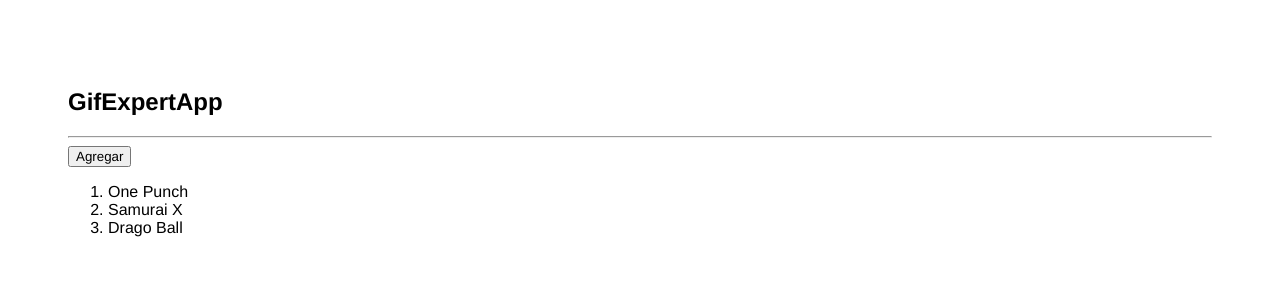
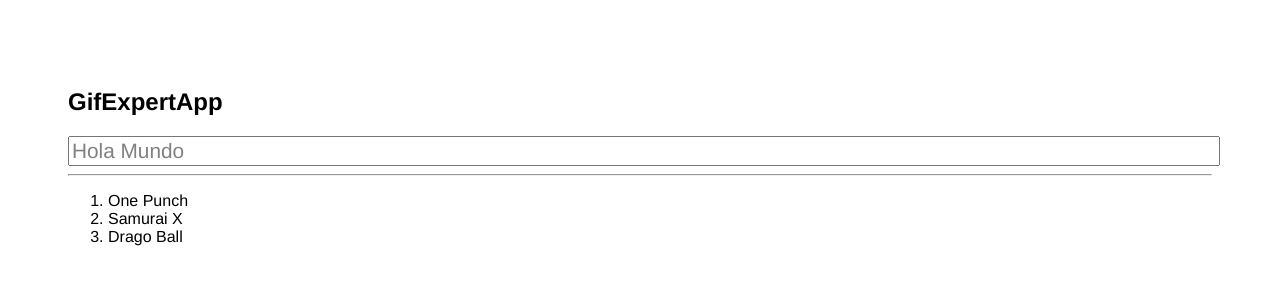
Before and after one commit to velascoandres/gif-app, a React (Create React App) app: page / in a window 1280 px wide. Shown: the top 300 px of the page. Built offline with nearby package versions, Linux system fonts and the light colour scheme.

Commit message:
add Category component

```diff
--- a/src/GifExpertApp.tsx
+++ b/src/GifExpertApp.tsx
@@ -1,4 +1,6 @@
 import { useState } from "react";
+import { AddCategory } from './components/AddCategory';
+
 
 const GifExpertApp = () => {
 
@@ -15,10 +17,8 @@ const GifExpertApp = () => {
     return (
         <>
             <h2>GifExpertApp</h2>
+            <AddCategory />
             <hr />
-
-            <button onClick={(event) => handleAdd()} >Agregar</button>
-
             <ol>
                 {
                     categories
--- /dev/null
+++ b/src/components/AddCategory.tsx
@@ -0,0 +1,27 @@
+import { useState } from "react";
+
+export const AddCategory = () => {
+
+    const [inputValue, setInputValue] = useState('Hola Mundo');
+
+    const handleInput = (event: React.FormEvent<HTMLInputElement>) => {
+        setInputValue(event.currentTarget.value);
+    };
+
+
+    const handleSubmit = (event:  React.FormEvent<HTMLFormElement>) => {
+        event.preventDefault();
+        console.log(inputValue);
+    };
+
+    return (
+        <form onSubmit={handleSubmit}>
+            <input
+                type="text"
+                value={inputValue}
+                onChange={handleInput}
+            />
+        </form>
+    );
+
+};
--- a/src/index.css
+++ b/src/index.css
@@ -5,3 +5,9 @@
 body {
   padding: 60px;
 }
+
+input {
+  color: gray;
+  font-size: 1.3rem;
+  width: 100%;
+}
```
